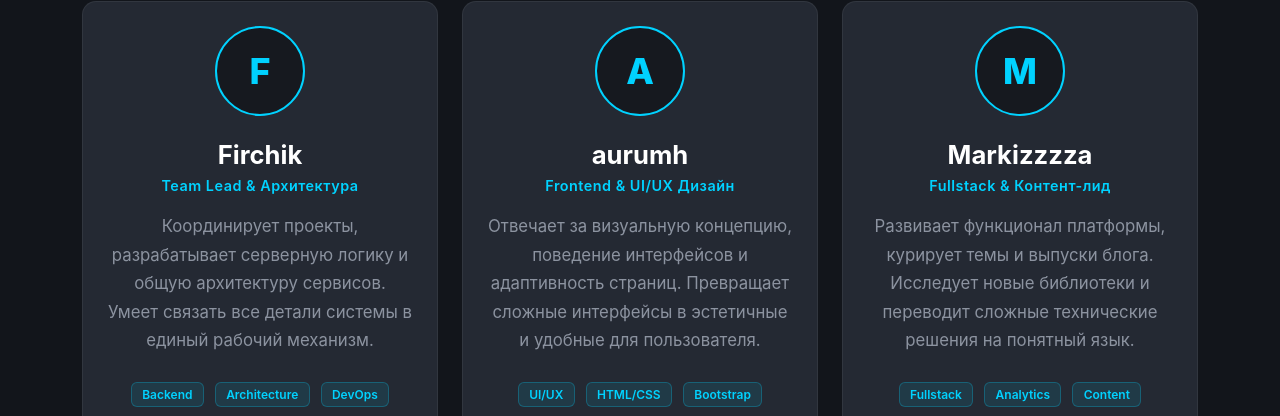
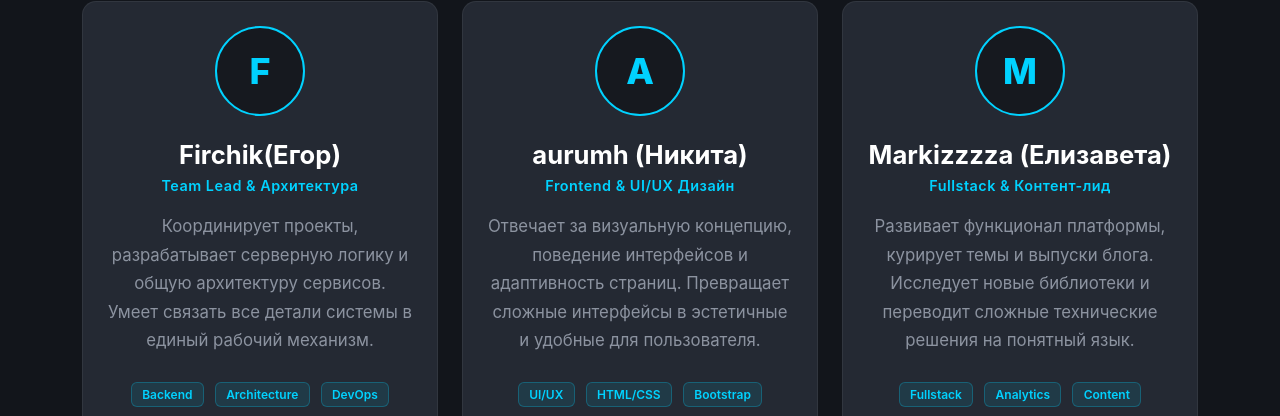
Before and after one commit to Kimoto1336/NewsMunprizma, a plain HTML site: page avtors/avtors.html in a window 1280 px wide. Shown: the part 2040-2456 px from the top of the page. Drawn offline with nearby package versions, Linux system fonts and the light colour scheme.

Commit message:
маленький апдейт

```diff
--- a/avtors/avtors.html
+++ b/avtors/avtors.html
@@ -130,7 +130,7 @@
                 <span class="author-avatar-initials">F</span>
               </div>
               <h3 class="author-name mb-1">
-                <a href="firchik.html" class="stretched-link text-white text-decoration-none">Firchik</a>
+                <a href="firchik.html" class="stretched-link text-white text-decoration-none">Firchik(Егор)</a>
               </h3>
               <div class="author-role mb-3">Team Lead & Архитектура</div>
               <p class="story-text flex-grow-1 mb-4">
@@ -153,7 +153,7 @@
                 <span class="author-avatar-initials">A</span>
               </div>
               <h3 class="author-name mb-1">
-                <a href="aurumh.html" class="stretched-link text-white text-decoration-none">aurumh</a>
+                <a href="aurumh.html" class="stretched-link text-white text-decoration-none">aurumh (Никита)</a>
               </h3>
               <div class="author-role mb-3">Frontend & UI/UX Дизайн</div>
               <p class="story-text flex-grow-1 mb-4">
@@ -177,7 +177,7 @@
                 <span class="author-avatar-initials">M</span>
               </div>
               <h3 class="author-name mb-1">
-                <a href="markizzzza.html" class="stretched-link text-white text-decoration-none">Markizzzza</a>
+                <a href="markizzzza.html" class="stretched-link text-white text-decoration-none">Markizzzza (Елизавета)</a>
               </h3>
               <div class="author-role mb-3">Fullstack & Контент-лид</div>
               <p class="story-text flex-grow-1 mb-4">
```
Also changed, not shown: avtors/aurumh.html (+1 -1 lines), avtors/firchik.html (+1 -1 lines), avtors/markizzzza.html (+1 -1 lines).
